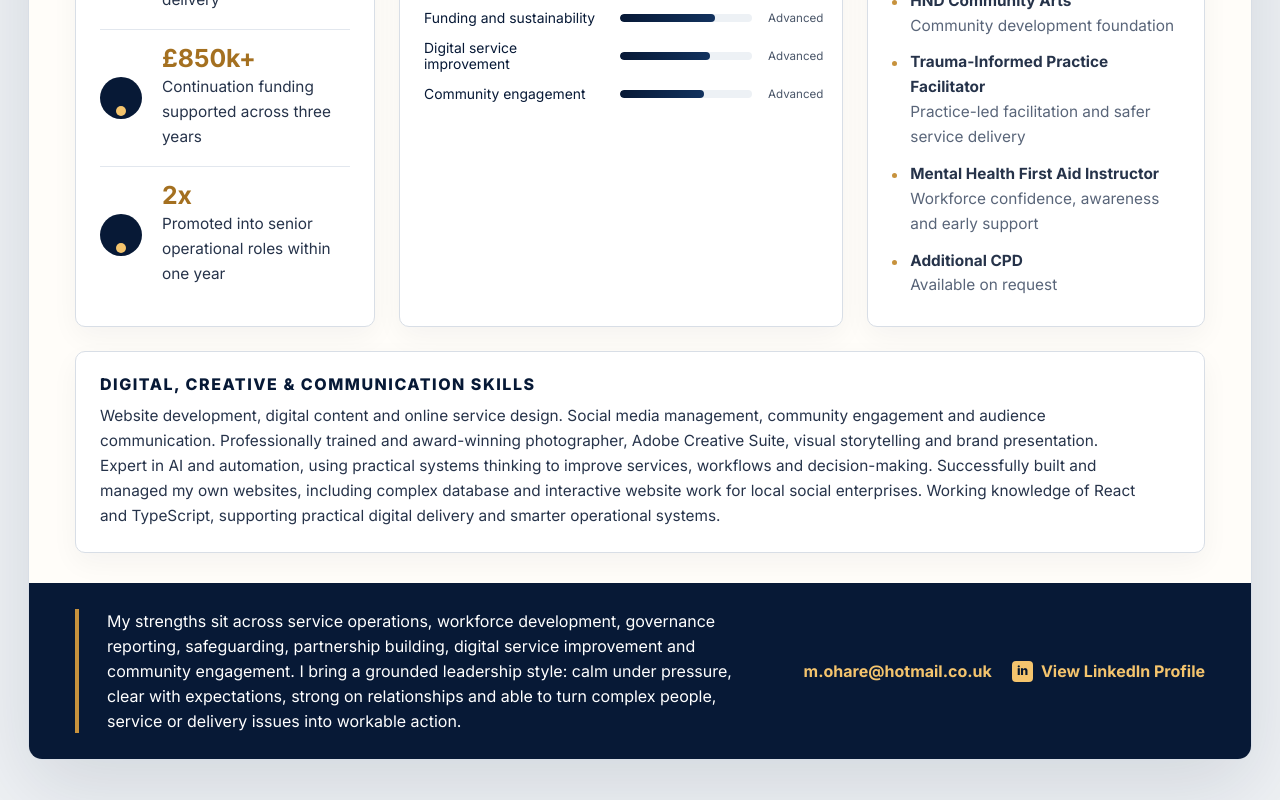
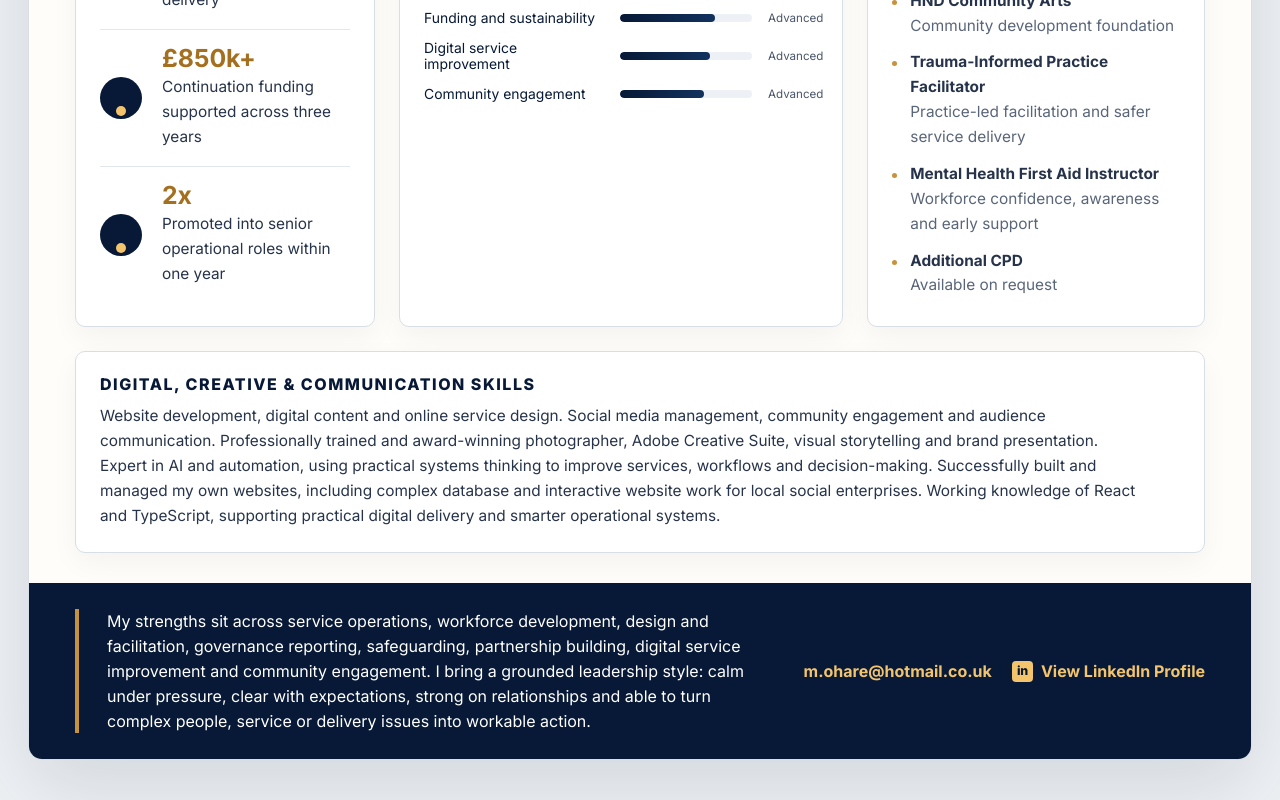
Before and after one commit to Mcsnappy-maker/executive-dossier, a Next.js app: page / in a window 1280 px wide. Shown: the part 2579-3379 px from the top of the page. Built offline with nearby package versions, Linux system fonts and the light colour scheme.

Commit message:
Add design facilitation strength

```diff
--- a/components/InteractiveCVApp.tsx
+++ b/components/InteractiveCVApp.tsx
@@ -10,7 +10,7 @@ const profile = {
   summary:
     "Experienced third-sector operations and people leader with over 25 years of experience across community services, employability, wellbeing, volunteering, justice and organisational development. I have taken services from concept into delivery, led multi-partner pilots, managed staff and practitioners, supported boards, developed partnerships and helped organisations improve delivery under real-world pressure.",
   supporting:
-    "My strengths sit across service operations, workforce development, governance reporting, safeguarding, partnership building, digital service improvement and community engagement. I bring a grounded leadership style: calm under pressure, clear with expectations, strong on relationships and able to turn complex people, service or delivery issues into workable action.",
+    "My strengths sit across service operations, workforce development, design and facilitation, governance reporting, safeguarding, partnership building, digital service improvement and community engagement. I bring a grounded leadership style: calm under pressure, clear with expectations, strong on relationships and able to turn complex people, service or delivery issues into workable action.",
   location: "North Lanarkshire / Scotland",
   email: "m.ohare@hotmail.co.uk",
   phone: "07861 701490",
```
